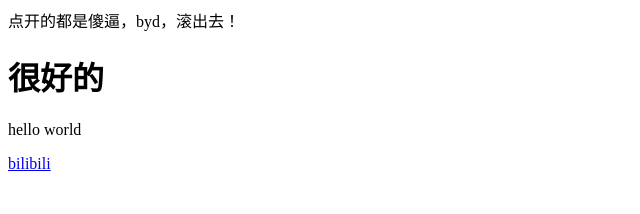
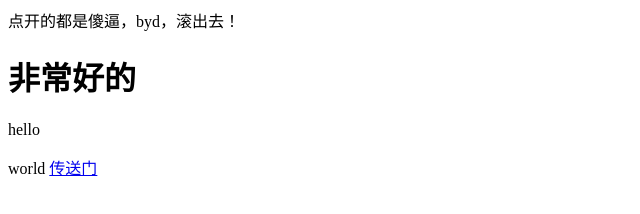
Before and after one commit to czhww/czhww.github.io, a plain HTML site: page index.html in a window 1280 px wide. Shown: the whole page, without its empty margins (0-640 px from the left). Drawn offline with Linux system fonts and the light colour scheme.

Commit message:
Update index.html

```diff
--- a/index.html
+++ b/index.html
@@ -1,13 +1,14 @@
 点开的都是傻逼，byd，滚出去！
 <!DOCTYPE html>
-<html>
+<html lang="en" xmlns="http://www.w3.org/1999/xhtml">
 <head>
     <meta charset="utf-8" />
     <title>程日天的网站</title>
 </head>
 <body>
- <h1>很好的</h1>
-<p>hello world</p>
-<a href="https://www.bilibili.com/">bilibili</a>
+ <h1>非常好的</h1>
+<p>hello</p>
+<p2>world </p2>
+<a href="https://www.bilibili.com/">传送门</a>
 </body>
 </html>
```
